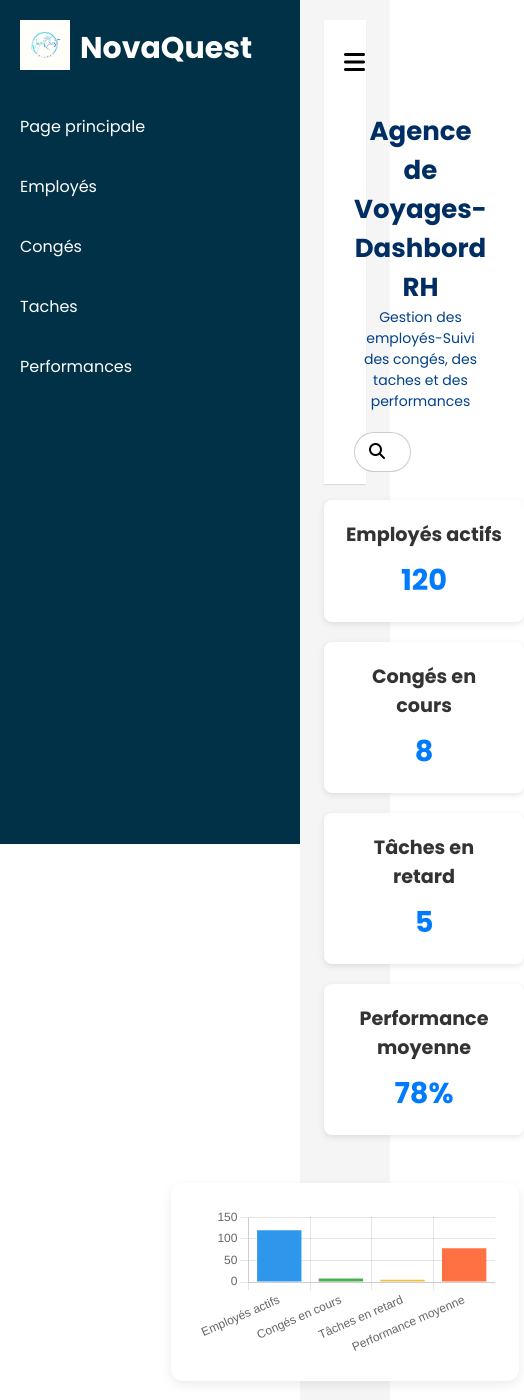
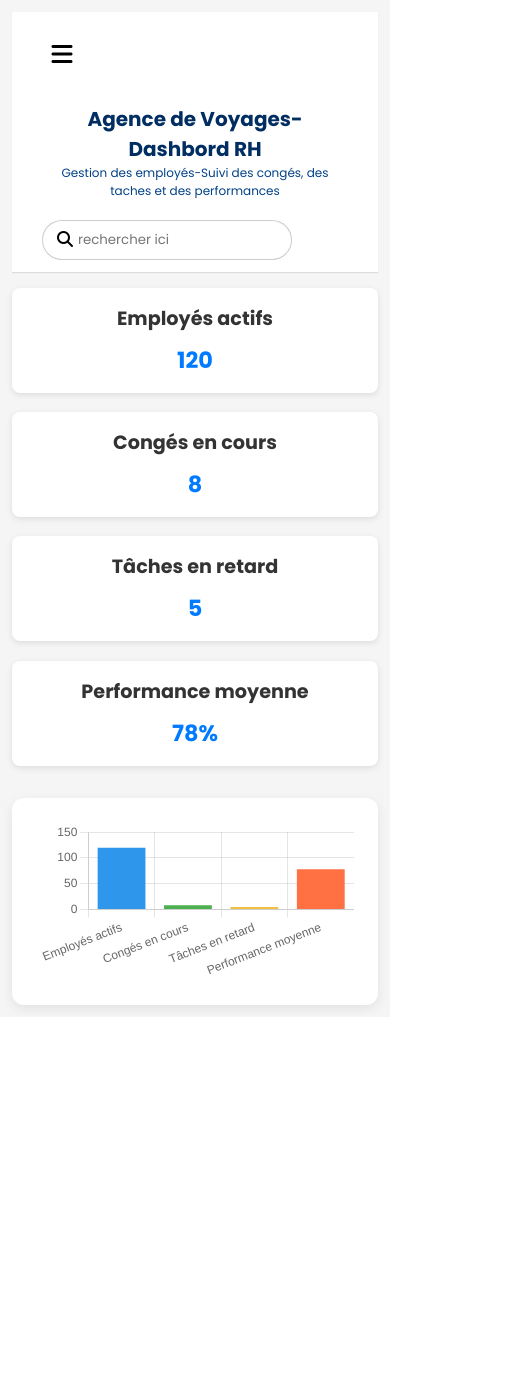
Before and after one commit to yesmine201/Boujelbene_Yesmine_DashboardRH, a plain HTML site: page index.html in a window 390 px wide. Shown: the whole page, 524 px wide, since content can reach past the window. After the commit the page ends 1017 px from the top, so only its background shows below. Drawn offline with Linux system fonts and the light colour scheme.

Commit message:
rendre le dashboard responsive sur pc, sur telephone et sur tablette

```diff
--- a/styles.css
+++ b/styles.css
@@ -267,9 +267,92 @@ body{
 .chart-box:hover {
   transform: translateY(-4px);
 }
-.section{
+
+/* --- Cacher toutes les sections sauf celle active --- */
+.section {
   display: none;
 }
-.section.active{
+
+.section.active {
   display: block;
 }
+
+/* --- Navigation responsive (tablette + mobile) --- */
+@media (max-width: 992px) {
+
+  .navigation {
+    position: fixed;
+    top: 0;
+    left: 0;
+    height: 100%;
+    width: 250px !important;
+    transform: translateX(-100%);
+    z-index: 2000;
+  }
+
+  .navigation.active {
+    transform: translateX(0);
+  }
+
+  .main {
+    width: 100% !important;
+    left: 0 !important;
+    padding: 20px 16px;
+  }
+
+  .menu-toggle {
+    display: block;
+  }
+
+  .main.active {
+    margin-left: 250px;
+  }
+}
+
+/* --- Cards responsive grid --- */
+@media (max-width: 992px) {
+  .cards-grid {
+    display: grid !important;
+    grid-template-columns: repeat(auto-fit, minmax(220px, 1fr)) !important;
+    gap: 1.2rem !important;
+  }
+}
+
+/* --- Charts responsive --- */
+.chart-box {
+  width: 100%;
+  max-width: 650px;
+}
+
+.chart-box canvas {
+  width: 100% !important;
+  height: auto !important;
+}
+
+/* --- Telephone <= 480px --- */
+@media (max-width: 480px) {
+
+  .main {
+    padding: 12px;
+  }
+
+  .header h1 {
+    font-size: 20px;
+  }
+
+  .header p {
+    font-size: 12px;
+  }
+
+  .card {
+    padding: 16px;
+  }
+
+  .card p {
+    font-size: 1.4em;
+  }
+
+  .charts-grid {
+    padding: 0 !important;
+  }
+}
```
